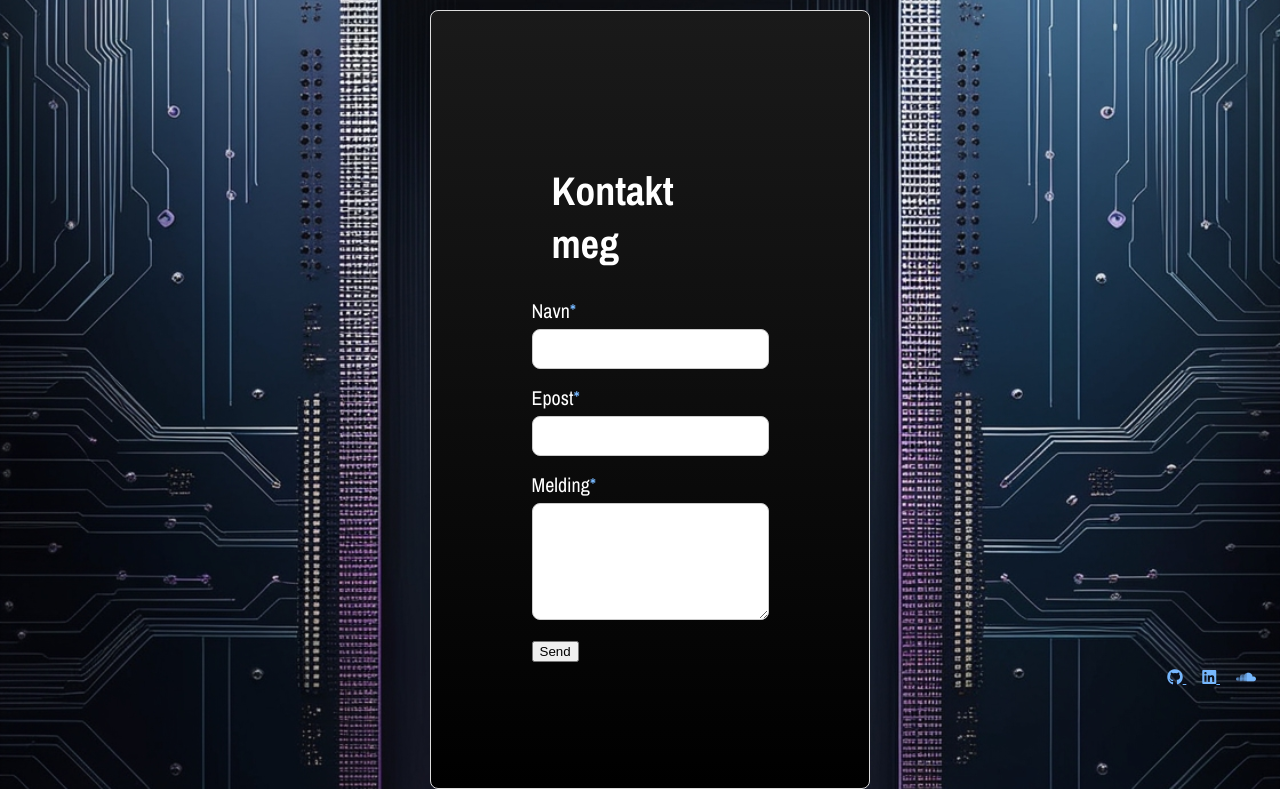
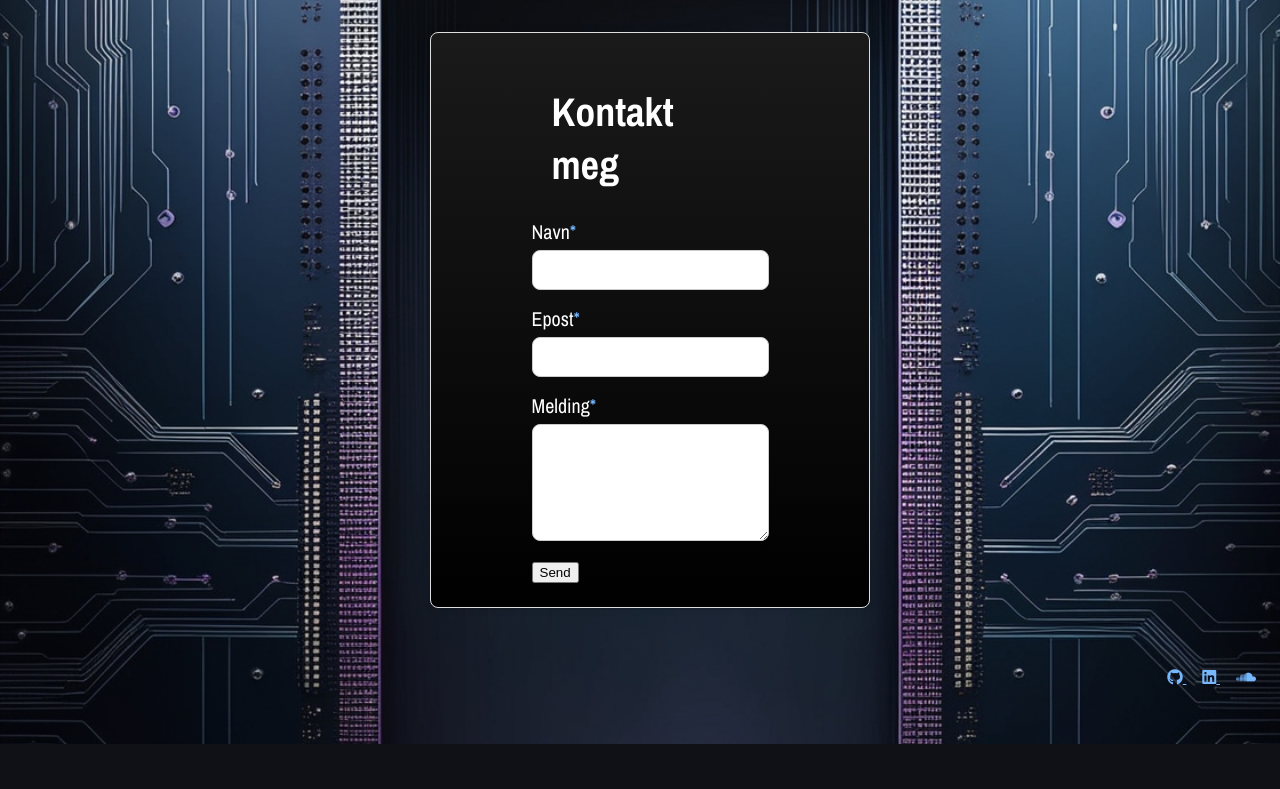
Before and after one commit to OpusMag/magnuslyngra.no, a PHP site: page /kontakt.html in a window 1280 px wide. Shown: the part 96-885 px from the top of the page. After the commit the page ends 840 px from the top, so only its background shows below. Run offline with PHP 8.4, Linux system fonts and the light colour scheme; some libraries are stand-ins or nearby versions.

Commit message:
Adjusted sizing of contact form

```diff
--- a/www/cover.css
+++ b/www/cover.css
@@ -379,7 +379,9 @@ p {
   justify-content: center;
   align-items: center;
   margin: auto;
+  margin-top: var(--spacing-large);
   max-width: 27.5rem;
+  max-height: 36rem;
   position: relative;
   box-sizing: border-box;
   overflow-wrap: break-word;
```
